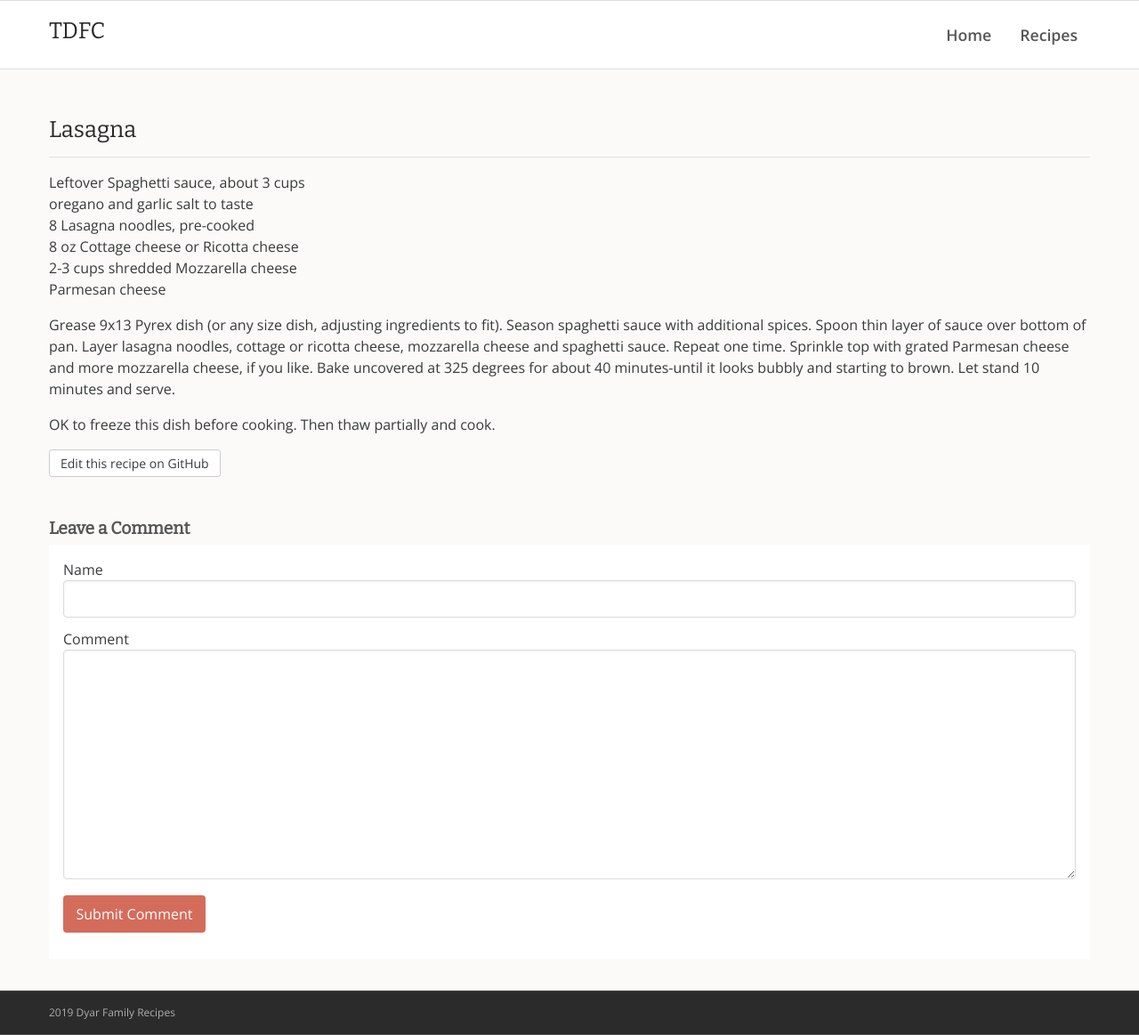
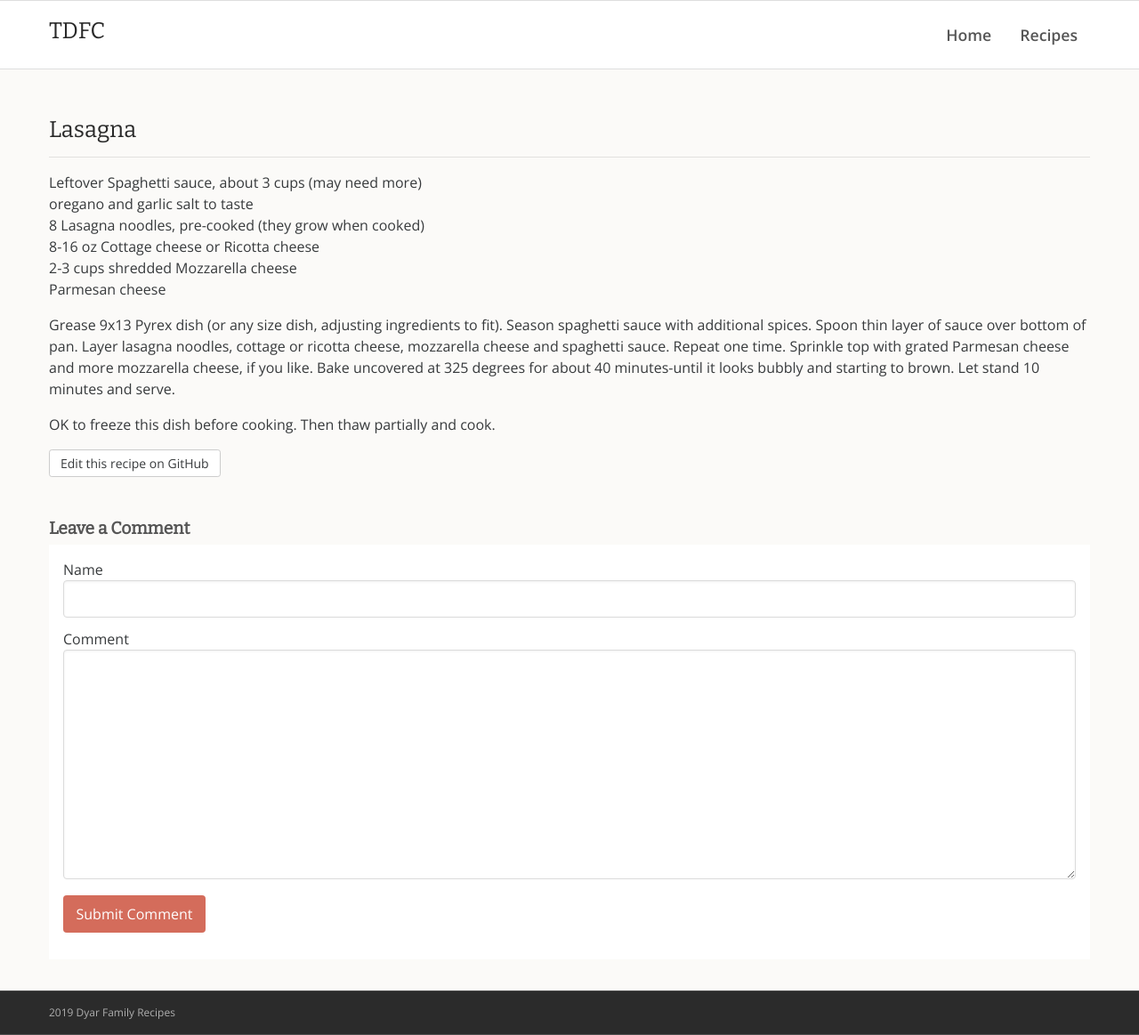
Before and after one commit to rdyar/tdfc, a Jekyll site: the page built from _main-courses/lasagna.md, in a window 1280 px wide and 1163 px high. Shown: the whole window at 89% size. Built offline with Jekyll 4.4.1, drawn with Linux system fonts in a browser that asks for light colours.

Commit message:
Update lasagna.md

```diff
--- a/_main-courses/lasagna.md
+++ b/_main-courses/lasagna.md
@@ -1,10 +1,10 @@
 ---
 ---
 
-Leftover Spaghetti sauce, about 3 cups
+Leftover Spaghetti sauce, about 3 cups (may need more)
 oregano and garlic salt to taste
-8 Lasagna noodles, pre-cooked
-8 oz Cottage cheese or Ricotta cheese
+8 Lasagna noodles, pre-cooked (they grow when cooked)
+8-16 oz Cottage cheese or Ricotta cheese
 2-3 cups shredded Mozzarella cheese
 Parmesan cheese
 
```
